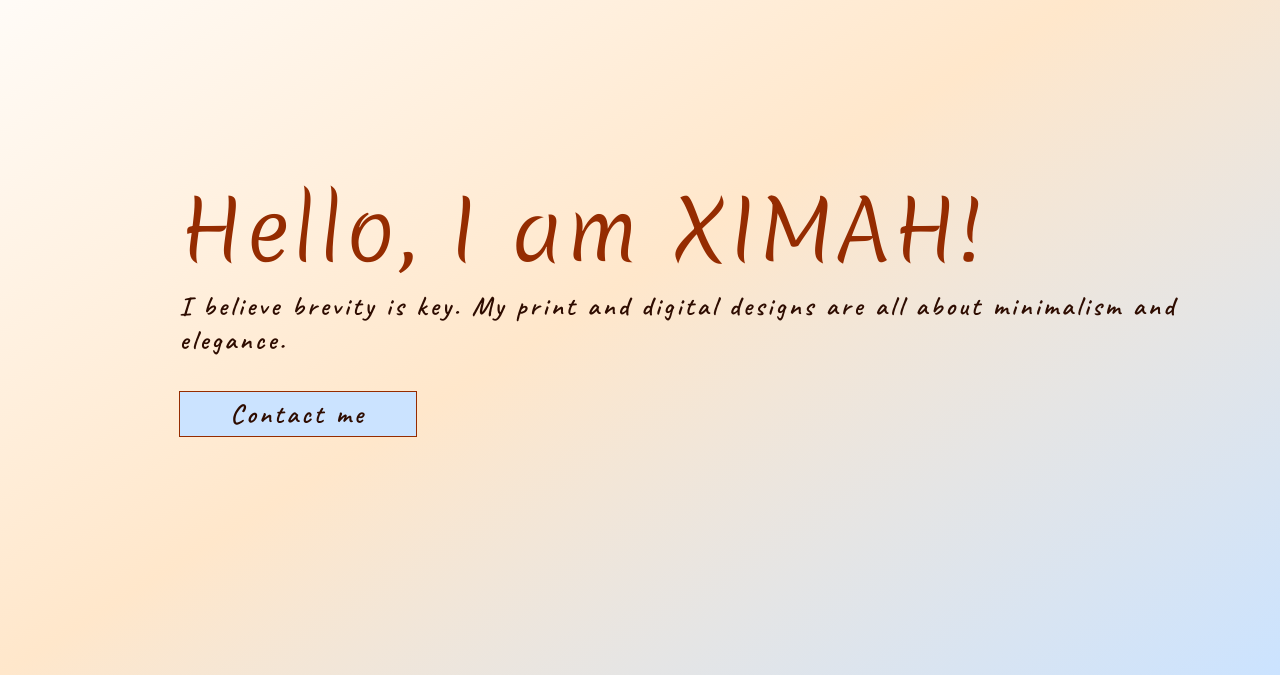
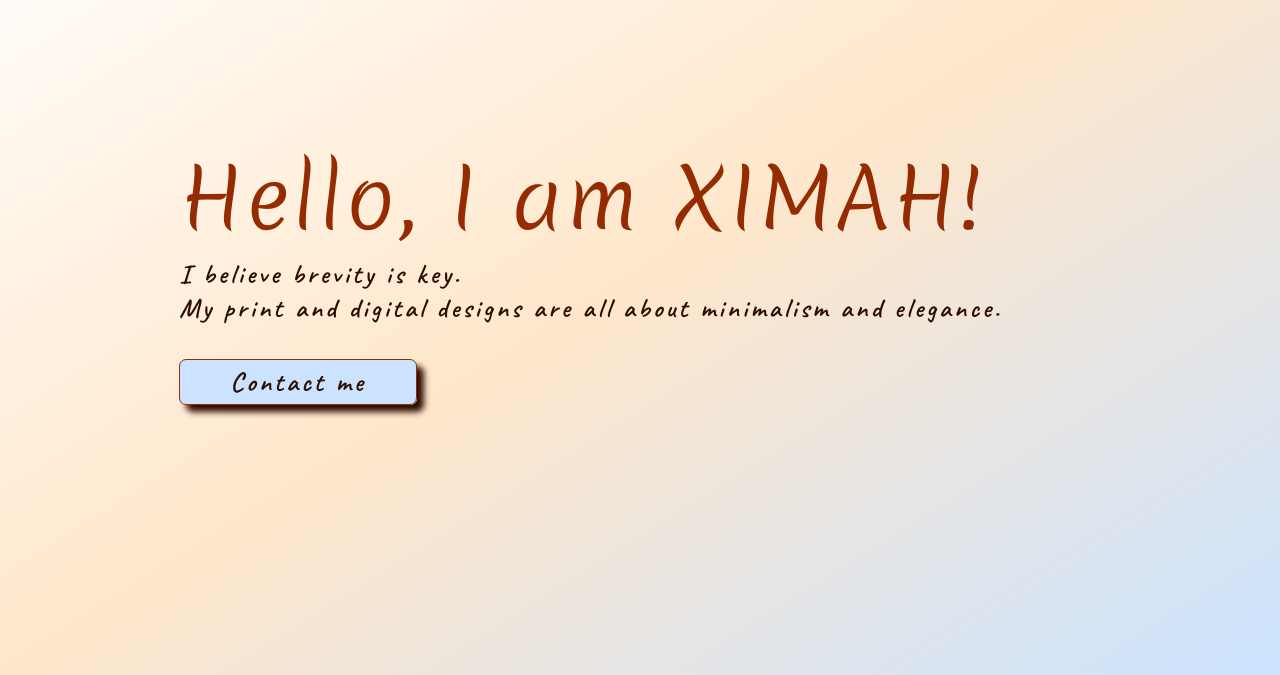
Before and after one commit to Ximahxx/Ximahxx.github.io, a plain HTML site: page portfolio/index.html in a window 1280 px wide. Shown: the part 125-800 px from the top of the page. Drawn offline with Linux system fonts and the light colour scheme.

Commit message:
another one

```diff
--- a/portfolio/css/style.css
+++ b/portfolio/css/style.css
@@ -35,8 +35,14 @@ a{
 .btn{
     background-color: #cbe3ff;
     padding: 5px 50px;
-    border: #952c01 1.7px solid;
+    border: #952c01 1px solid;
     text-decoration: none;
+    border-radius: 7px;
+    box-shadow: 7px 7px 6px;
+    transition: background-color 1s;
+}
+.btn:hover{
+    background-color: #f7d8b5;
 }
 
 /*
@@ -75,6 +81,6 @@ header p{
 }
 .hero{
     position: absolute;
-    top: 37%;
+    top: 33%;
     left: 14%;
 }
--- a/portfolio/index.html
+++ b/portfolio/index.html
@@ -4,6 +4,7 @@
     <meta charset="UTF-8">
     <meta http-equiv="X-UA-Compatible" content="IE=edge">
     <meta name="viewport" content="width=device-width, initial-scale=1.0">
+    <link rel="shortcut icon" href="image/s-white.png">
     <link rel="stylesheet" href="css/style.css">
     <link rel="preconnect" href="https://fonts.googleapis.com">
     <link rel="preconnect" href="https://fonts.gstatic.com" crossorigin>
@@ -27,7 +28,7 @@
         </div>
         <div class="hero">
             <h1>Hello, I am XIMAH!</h1>
-            <p>I believe brevity is key. My print and digital designs are all about minimalism and elegance.</p>
+            <p>I believe brevity is key.<br />My print and digital designs are all about minimalism and elegance.</p>
             <a href="#" class="btn">Contact me</a>
         </div>
     </header>
```
Also changed, not shown: portfolio/image/s-white.png (added).
